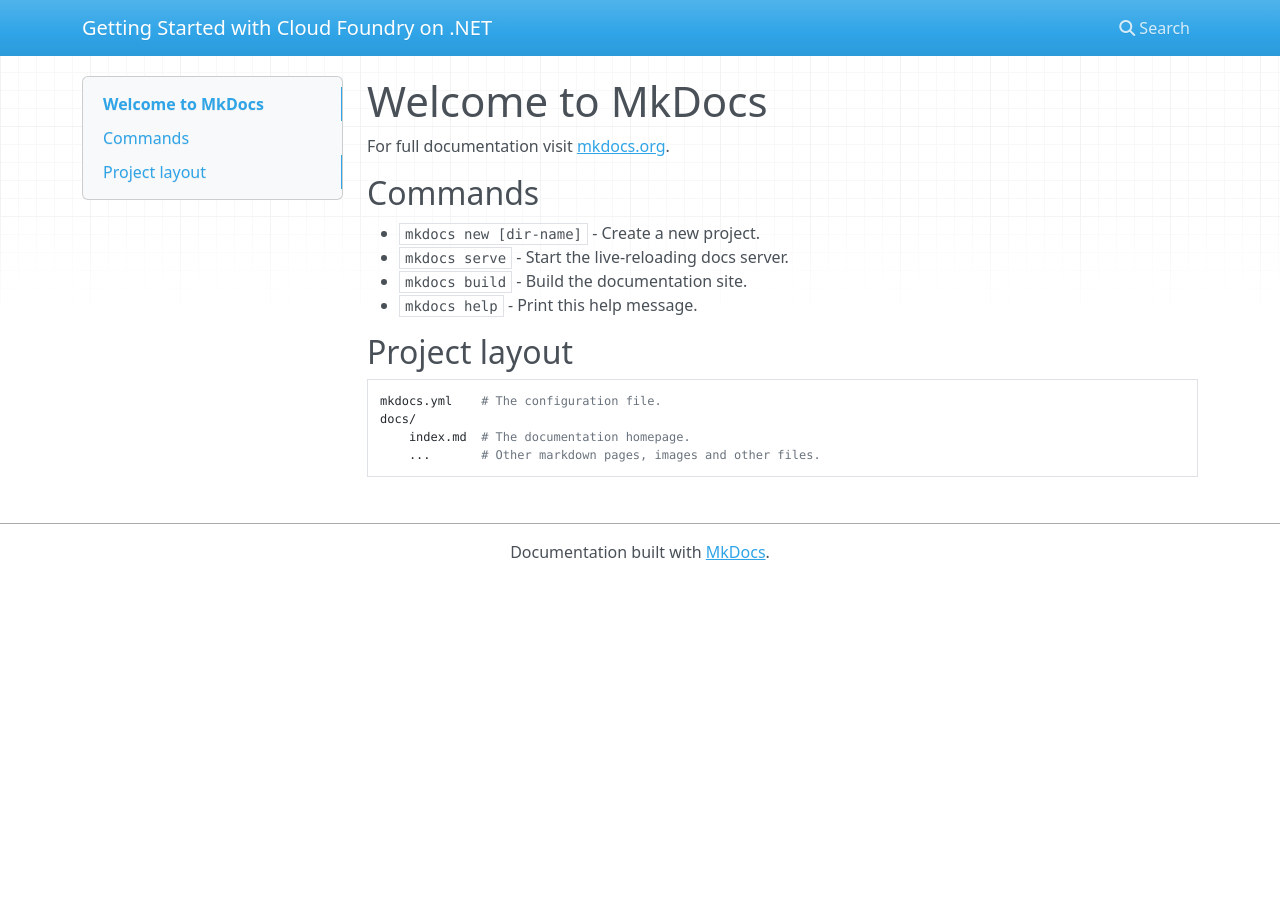
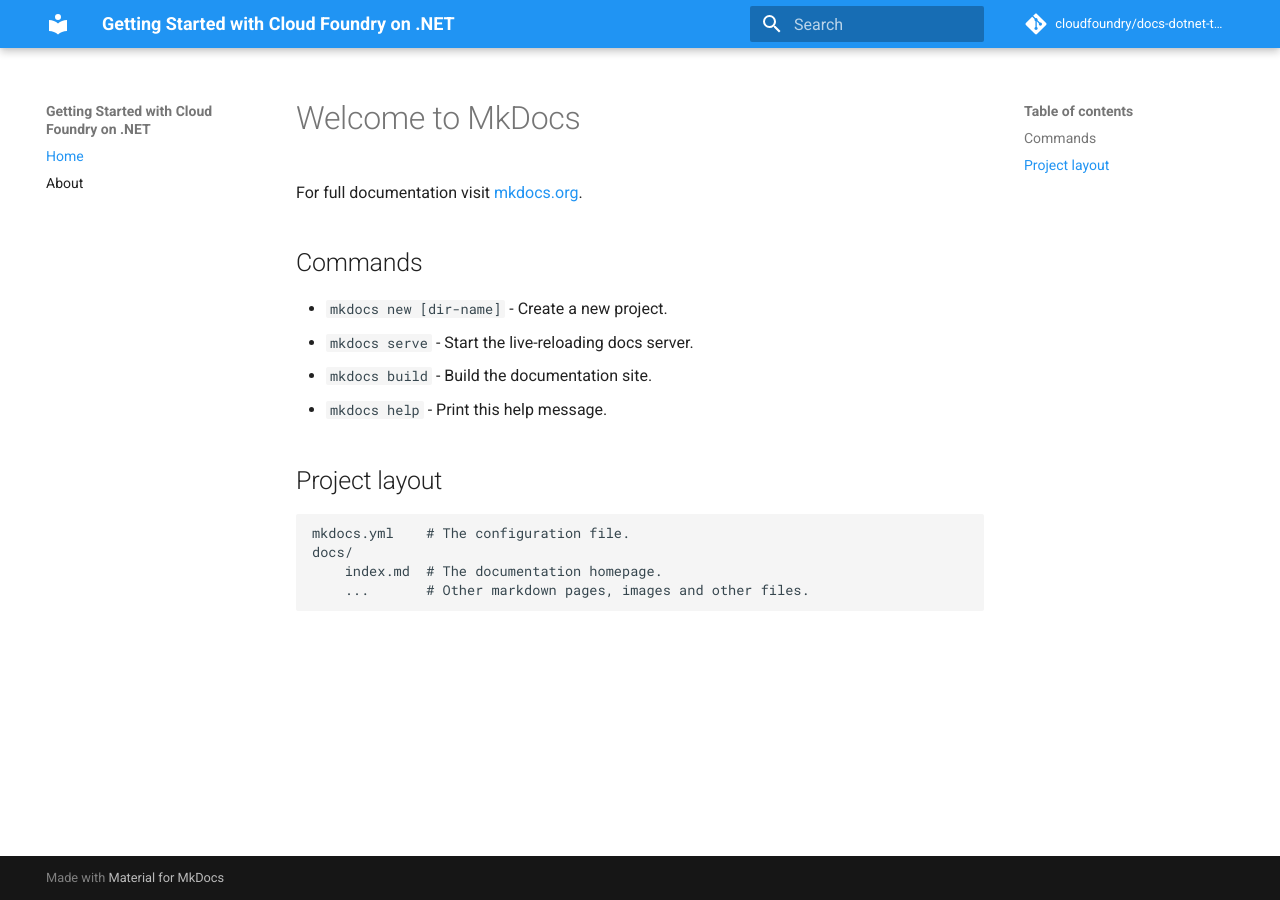
Before and after one commit to cloudfoundry/docs-dotnet-core-tutorial, an MkDocs documentation site: the page built from docs/index.md, in a window 1280 px wide. Built offline with MkDocs 1.6.1 and Material for MkDocs 9.7.7, drawn with Linux system fonts in a browser that asks for light colours; nearby versions of some CDN libraries; comment, search, counter and statistics services are not loaded.

Commit message:
Update mkdocs theme [#165842062]

```diff
--- a/mkdocs.yml
+++ b/mkdocs.yml
@@ -1 +1,14 @@
 site_name: Getting Started with Cloud Foundry on .NET
+
+theme:
+  name: material
+  palette:
+    primary: blue
+    accent: light blue
+
+repo_name: 'cloudfoundry/docs-dotnet-tutorial'
+repo_url: 'https://github.com/cloudfoundry/docs-dotnet-tutorial'
+
+nav:
+  - Home: index.md
+  - About: about.md
```
Also changed, not shown: docs/about.md (added, +47 -0 lines), docs/img/favicon.ico (added), 1 other file.
